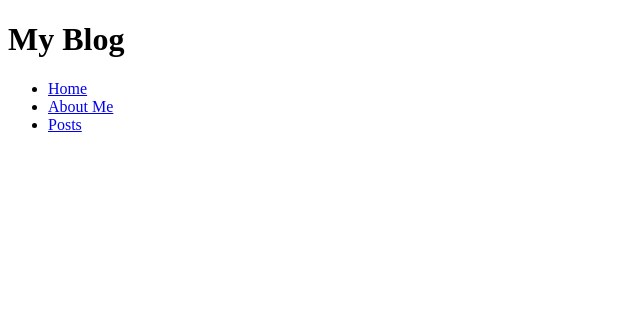
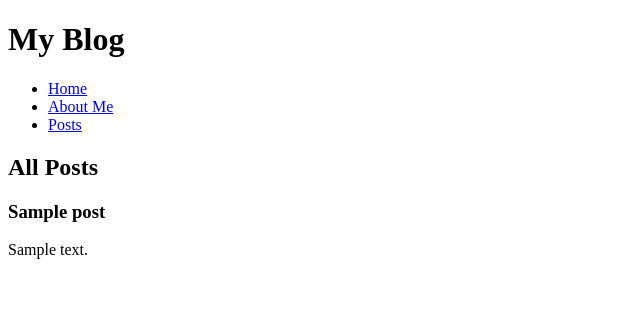
Before and after one commit to PetarPetrov24/My_Blog_Flask, a Flask app: page /posts in a window 1280 px wide. Shown: the top 318 px of the page, without its empty margins (0-640 px from the left). Run offline with Flask 3, Linux system fonts and the light colour scheme; tables that the repository leaves empty hold one stand-in row (values such as "Sample post").

Commit message:
In navigation hyper link for 'Posts'I added the letter 's' In home.html in recent-posts section It will only appear post title without the content In post.html I added filter of post content so if it has HTML tags to not escape it Created three new python files - run.py, routes.py, extensions.py Run.py is when you want to run the app, routes.py is to be more clear and separate from app.py logic and extensions.py is for more separate and easy using SQLAlchemy In app.py made a function to create the app with database (PostgreSQL), so when i need to import the app to be more flexible and easy to find. In static foulder, added style and images foulders

```diff
--- a/app.py
+++ b/app.py
@@ -1,31 +1,24 @@
 from flask import Flask, render_template
-from flask_sqlalchemy import SQLAlchemy
-
-app = Flask(__name__)
-app.config['SQLALCHEMY_DATABASE_URI'] = 'sqlite:///blog.db'
-app.config['SQLACHEMY_TRACK_MODIFICATIONS'] = False
-
-db = SQLAlchemy(app)
-
-from models import Post
-
-@app.route("/")
-def home():
-    name = "Peter"
-    return render_template('home.html', name=name)
+from extensions import db
+from routes import register_app
+from decouple import config
 
 
-@app.route("/about")
-def about():
-    name = "Peter"
-    framework = "Flask"
-    return render_template('about.html', name=name, framework=framework)
+def create_app():
+    app = Flask(__name__)
 
-@app.route("/posts")
-def post():
-    posts = Post.query.all()
-    return render_template('post.html', posts=posts)
+    DB_USER = config('DB_USER')
+    DB_PASSWORD = config('DB_PASSWORD')
+    DB_NAME = config('DB_NAME')
+    DB_HOST = config('DB_HOST', default='localhost')
+    DB_PORT = config('DB_PORT', default=5432)
+
+    app.config['SQLALCHEMY_DATABASE_URI'] = f'postgresql://{DB_USER}:{DB_PASSWORD}@{DB_HOST}:{DB_PORT}/{DB_NAME}'
+    app.config['SQLALCHEMY_TRACK_MODIFICATIONS'] = False
+
+    db.init_app(app)
+
+    register_app(app)
 
 
-if __name__ == "__main__":
-    app.run(debug=True)
+    return app
--- /dev/null
+++ b/extensions.py
@@ -0,0 +1,3 @@
+from flask_sqlalchemy import SQLAlchemy
+
+db = SQLAlchemy()
--- a/models.py
+++ b/models.py
@@ -1,4 +1,4 @@
-from app import db
+from extensions import db
 
 class Post(db.Model):
     id = db.Column(db.Integer, primary_key=True)
--- /dev/null
+++ b/routes.py
@@ -0,0 +1,20 @@
+from flask import Flask, render_template
+from models import Post
+
+def register_app(app):
+    @app.route("/")
+    def home():
+        name = "Peter"
+        all_posts = Post.query.all()
+        return render_template('home.html', name=name, posts=all_posts)
+
+    @app.route("/about")
+    def about():
+        name = "Peter"
+        framework = "Flask"
+        return render_template('about.html', name=name, framework=framework)
+
+    @app.route("/posts")
+    def posts():
+        all_posts = Post.query.all()
+        return render_template('post.html', posts=all_posts)
--- /dev/null
+++ b/run.py
@@ -0,0 +1,6 @@
+from app import create_app
+
+app = create_app()
+
+if __name__ == "__main__":
+    app.run(debug=True)
--- a/templates/base.html
+++ b/templates/base.html
@@ -14,7 +14,7 @@
         <ul>
             <li><a href="{{url_for('home')}}">Home</a></li>
             <li><a href="{{url_for('about')}}">About Me</a></li>
-            <li><a href="{{url_for('post')}}">Posts</a></li>
+            <li><a href="{{url_for('posts')}}">Posts</a></li>
         </ul>
     </div>
     <main>
--- a/templates/home.html
+++ b/templates/home.html
@@ -19,7 +19,7 @@
     <h3>Recent Posts</h3>
     <ul>
         {% for post in posts %}
-            <li><a href="{{ url_for('post', post_id=post.id) }}">{{post.title}}</a></li>
+            <h3>{{ post.title }}</h3>
         {% else%}
             <li>No posts yet.</li>
         {% endfor %}
--- a/templates/post.html
+++ b/templates/post.html
@@ -4,4 +4,14 @@
 
 {% block content %}
 
+<h2>All Posts</h2>
+    {% for post in posts %}
+    <div class="post">
+        <h3>{{ post.title }}</h3>
+        {{ post.content | safe }}
+    </div>
+    {% endfor %}
+
+
+
 {% endblock %}
```
Also changed, not shown: create_db.py (+5 -3 lines), instance/blog.db (deleted).
